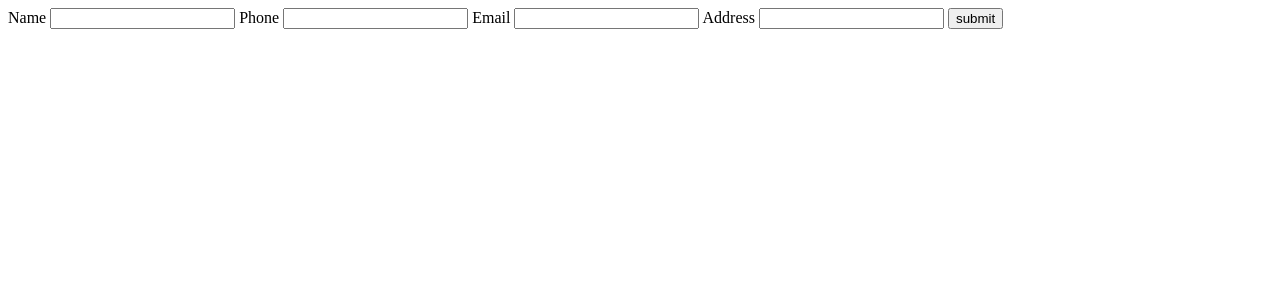
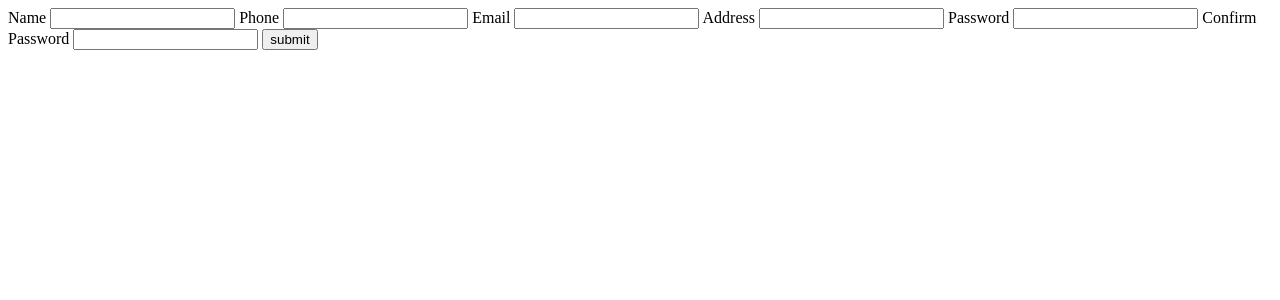
Before and after one commit to TanishkKumar0409/loginSystem, a PHP site: page /registrationform.php in a window 1280 px wide. Shown: the top 300 px of the page. Run offline with PHP 8.4, Linux system fonts and the light colour scheme.

Commit message:
added some changes in registration form but there are no css in any file for now

```diff
--- a/interfaces/registrationform.php
+++ b/interfaces/registrationform.php
@@ -19,6 +19,10 @@
                 <input type="email" name="email" id="email">
                 <label for="address">Address</label>
                 <input type="text" name="address" id="address">
+                <label for="password">Password</label>
+                <input type="password" name="password" id="password">
+                <label for="confirm-password">Confirm Password</label>
+                <input type="password" name="confirm-password" id="confirm-password">
                 <button name="submit-button">submit</button>
             </form>
         </div>
```
